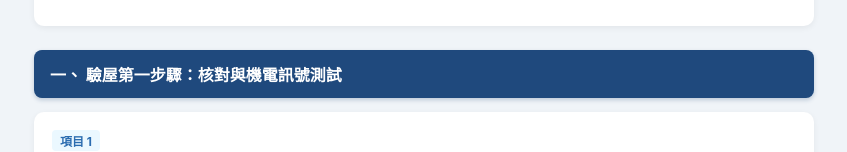
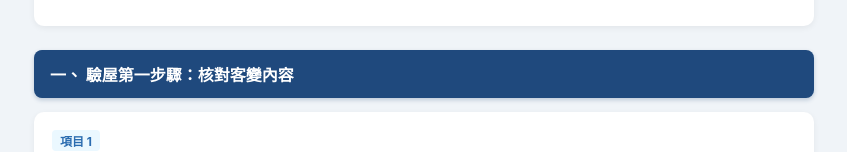
Before and after one commit to s295136/Ruentex, a plain HTML site: page index.html in a window 1280 px wide. Shown: the part 460-612 px from the top of the page, without its empty margins (216-1063 px from the left). Drawn offline with nearby package versions, Linux system fonts and the light colour scheme.

Commit message:
Update section title for verification step

```diff
--- a/index.html
+++ b/index.html
@@ -126,7 +126,7 @@
     // 六大段落結構與 19 項檢驗標準
     const sections = [
       {
-        sectionTitle: "一、 驗屋第一步驟：核對與機電訊號測試",
+        sectionTitle: "一、 驗屋第一步驟：核對客變內容",
         items: [
           { num: "1", title: "選色選樣核對", desc: "工程師會同客戶逐一核對客戶選色選樣與實際完成是否一致。" },
           { num: "2", title: "插座電力安全測試", desc: "利用測試器一一測試戶內所有插座，避免電器發生漏電與人體傷害。" },
```
